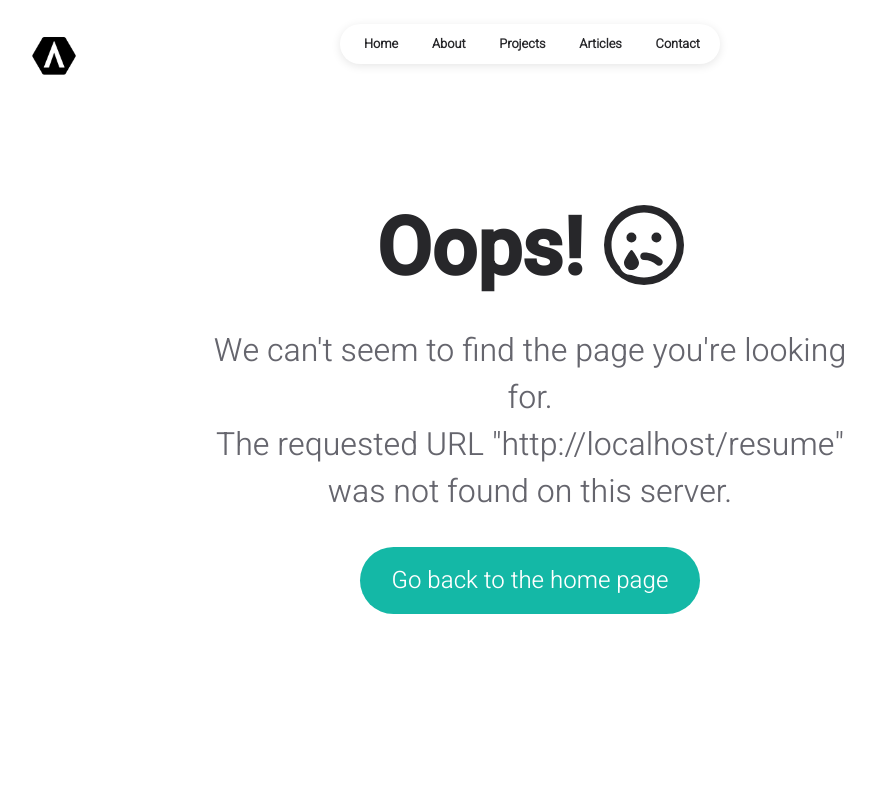
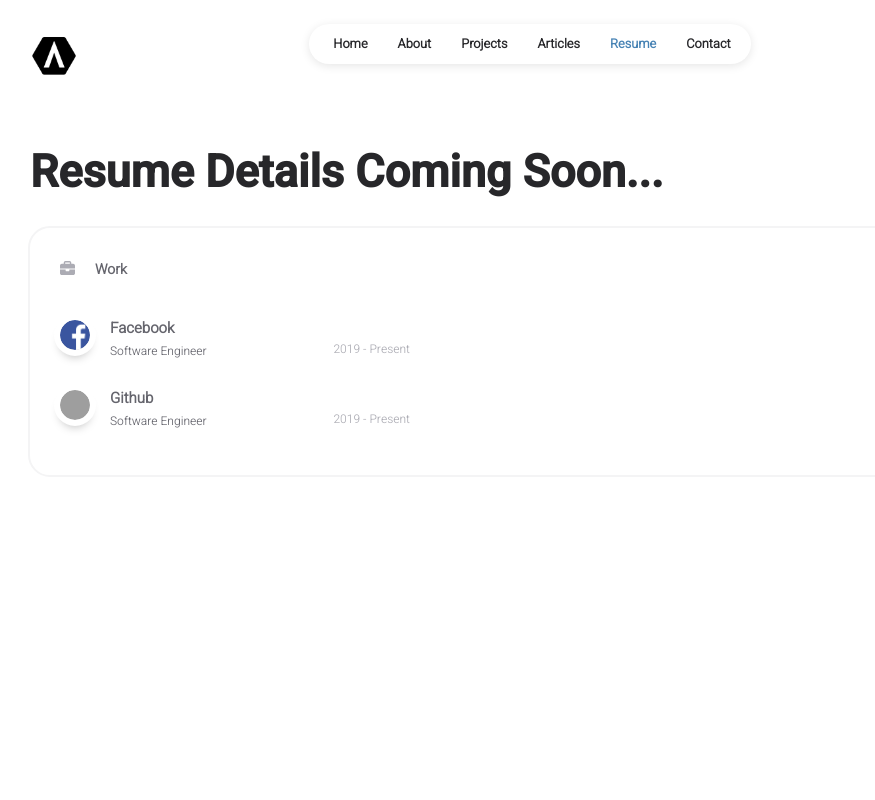
Before and after one commit to austinw8/personal-site, a React (Create React App) app: page /resume in a window 1280 px wide. Before the commit this address had no page. Shown: the top 800 px of the page, without its empty margins (110-985 px from the left). Built offline with nearby package versions, Linux system fonts and the light colour scheme; grey boxes are pictures that could not be loaded.

Commit message:
Add Resume page and update navigation bar

```diff
--- a/src/App.js
+++ b/src/App.js
@@ -7,6 +7,7 @@ import About from "./pages/about";
 import Projects from "./pages/projects";
 import Articles from "./pages/articles";
 import ReadArticle from "./pages/readArticle";
+import Resume from "./pages/resume";
 import Contact from "./pages/contact";
 import Notfound from "./pages/404";
 
@@ -28,6 +29,7 @@ function App() {
 				<Route path="/projects" element={<Projects />} />
 				<Route path="/articles" element={<Articles />} />
 				<Route path="/article/:slug" element={<ReadArticle />} />
+				<Route path="/resume" element={<Resume />} />
 				<Route path="/contact" element={<Contact />} />
 				<Route path="*" element={<Notfound />} />
 			</Routes>
--- a/src/components/common/navBar.jsx
+++ b/src/components/common/navBar.jsx
@@ -50,6 +50,15 @@ const NavBar = (props) => {
 							</li>
 							<li
 								className={
+									active === "resume"
+										? "nav-item active"
+										: "nav-item"
+								}
+							>
+								<Link to="/resume">Resume</Link>
+							</li>
+							<li
+								className={
 									active === "contact"
 										? "nav-item active"
 										: "nav-item"
--- a/src/components/common/styles/navBar.css
+++ b/src/components/common/styles/navBar.css
@@ -17,10 +17,9 @@
 }
 
 .nav-background {
-	width: 380px;
+	width: fit-content;
+	padding: 10 20px;
 	height: 40px;
-	padding-left: 0%;
-	padding-right: 0%;
 	background: #fff;
 	box-shadow: 0px 2px 10px rgba(0, 0, 0, 0.1);
 	border-radius: 40px;
@@ -34,6 +33,7 @@
 	margin-left: -16px;
 	margin-right: 20px;
 	margin-top: 11px;
+	gap: 30px;
 }
 
 .nav-item {
--- a/src/data/styles.css
+++ b/src/data/styles.css
@@ -4,7 +4,7 @@
 	--secondary-color: #65656d;
 	--tertiary-color: #acacb4;
 	--quaternary-color: #e4e4e7;
-	--link-color: #14b8a6;
+	--link-color: #4682b4;
 	/* ---------------------- */
 
 	/* ------- fonts ------- */
--- /dev/null
+++ b/src/pages/resume.jsx
@@ -0,0 +1,58 @@
+import React, { useEffect } from "react";
+import { Helmet } from "react-helmet";
+
+import NavBar from "../components/common/navBar";
+import Footer from "../components/common/footer";
+import Logo from "../components/common/logo";
+import Works from "../components/homepage/works";
+
+import INFO from "../data/user";
+import SEO from "../data/seo";
+
+import "./styles/contact.css";
+
+const Resume = () => {
+	useEffect(() => {
+		window.scrollTo(0, 0);
+	}, []);
+
+	const currentSEO = SEO.find((item) => item.page === "contact");
+
+	return (
+		<React.Fragment>
+			<Helmet>
+				<title>{`Resume | ${INFO.main.title}`}</title>
+				<meta name="description" content={currentSEO.description} />
+				<meta
+					name="keywords"
+					content={currentSEO.keywords.join(", ")}
+				/>
+			</Helmet>
+
+			<div className="page-content">
+				<NavBar active="resume" />
+				<div className="content-wrapper">
+					<div className="contact-logo-container">
+						<div className="contact-logo">
+							<Logo width={46} />
+						</div>
+					</div>
+
+					<div className="contact-container">
+						<div className="title contact-title">
+							Resume Details Coming Soon...
+						</div>
+						<div className="homepage-works">
+								<Works />
+							</div>
+					</div>
+					<div className="page-footer">
+						<Footer />
+					</div>
+				</div>
+			</div>
+		</React.Fragment>
+	);
+};
+
+export default Resume;
```
